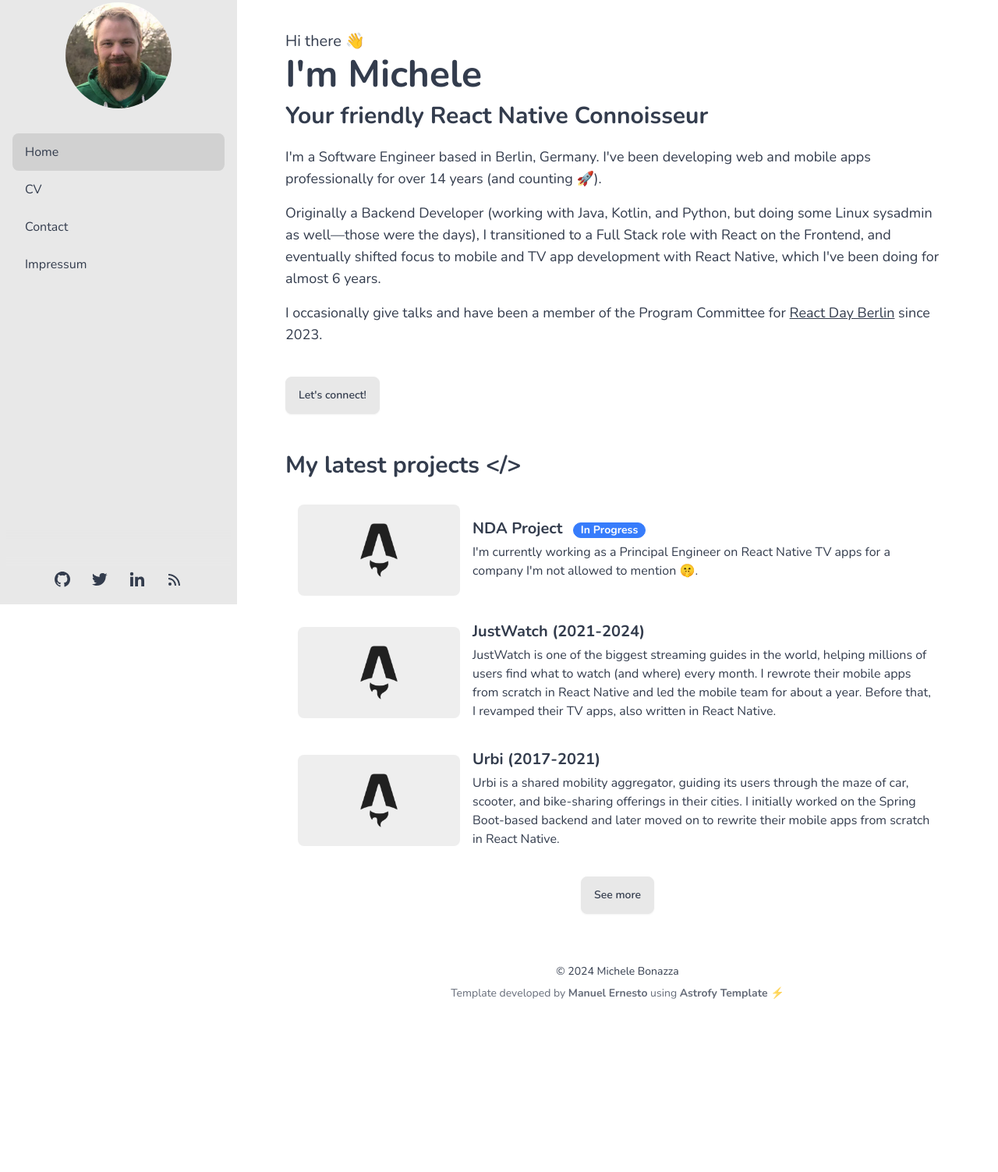
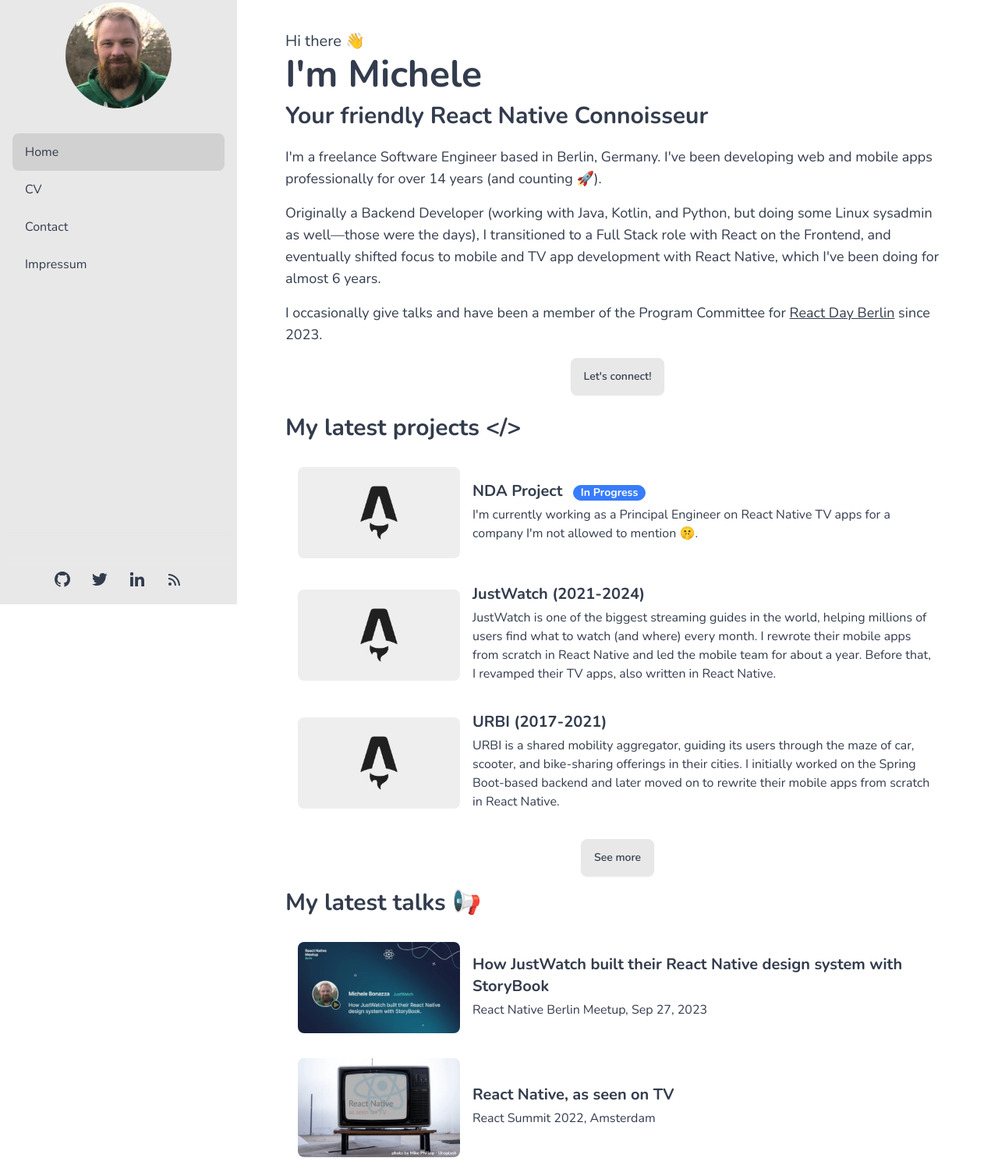
Before and after one commit to micheleb/website, an Astro site: page / in a window 1280 px wide. Shown: the part 25-1528 px from the top of the page at 78% size. Before the commit the page ends 1329 px from the top, so only its background shows below. Built offline with nearby package versions, Linux system fonts and the light colour scheme; Astro itself is replaced by a stand-in of ours.

Commit message:
Add talks

```diff
--- a/src/pages/index.astro
+++ b/src/pages/index.astro
@@ -8,7 +8,7 @@
 ---
 
 <BaseLayout sideBarActiveItemID="home">
-  <div class="pb-12 mt-5">
+  <div class="pb-6 mt-5">
     <div class="text-xl py-1">Hi there 👋</div>
     <div class="text-5xl font-bold">I'm Michele</div>
     <div class="text-3xl py-3 font-bold">
@@ -17,8 +17,9 @@
     <div class="py-2">
       <text class="text-lg">
         <p>
-          I'm a Software Engineer based in Berlin, Germany. I've been developing
-          web and mobile apps professionally for {developingFor} (and counting 🚀).
+          I'm a freelance Software Engineer based in Berlin, Germany. I've been
+          developing web and mobile apps professionally for {developingFor} (and
+          counting 🚀).
         </p>
         <p class="mt-4">
           Originally a Backend Developer (working with Java, Kotlin, and Python,
@@ -37,7 +38,7 @@
         </p>
       </text>
     </div>
-    <div class="mt-8">
+    <div class="mt-2 text-center">
       <a
         class="btn"
         href="https://www.linkedin.com/in/michelebonazza/"
@@ -66,13 +67,30 @@
     url="https://justwatch.com"
   />
   <HorizontalCard
-    title="Urbi (2017-2021)"
+    title="URBI (2017-2021)"
     img="/post_img.webp"
-    desc="Urbi is a shared mobility aggregator, guiding its users through the maze of car, scooter, and bike-sharing offerings in their cities. I initially worked on the Spring Boot-based backend and later moved on to rewrite their mobile apps from scratch in React Native."
+    desc="URBI is a shared mobility aggregator, guiding its users through the maze of car, scooter, and bike-sharing offerings in their cities. I initially worked on the Spring Boot-based backend and later moved on to rewrite their mobile apps from scratch in React Native."
     url="https://en.urbi.co/"
   />
 
-  <div class="mt-4 text-center">
+  <div class="my-4 text-center">
     <a class="btn" href="/cv" target="_self">See more</a>
   </div>
+
+  <div>
+    <div class="text-3xl w-full font-bold my-4">My latest talks 📢</div>
+  </div>
+
+  <HorizontalCard
+    title="How JustWatch built their React Native design system with StoryBook"
+    img="/rnmeetup.webp"
+    desc="React Native Berlin Meetup, Sep 27, 2023"
+    url="https://www.youtube.com/watch?v=Rm5lAwuGF_8"
+  />
+  <HorizontalCard
+    title="React Native, as seen on TV"
+    img="/as-seen-on-tv.webp"
+    desc="React Summit 2022, Amsterdam"
+    url="https://portal.gitnation.org/contents/react-native-as-seen-on-tv"
+  />
 </BaseLayout>
```
Also changed, not shown: public/as-seen-on-tv.webp (added), public/rnmeetup.webp (added).
